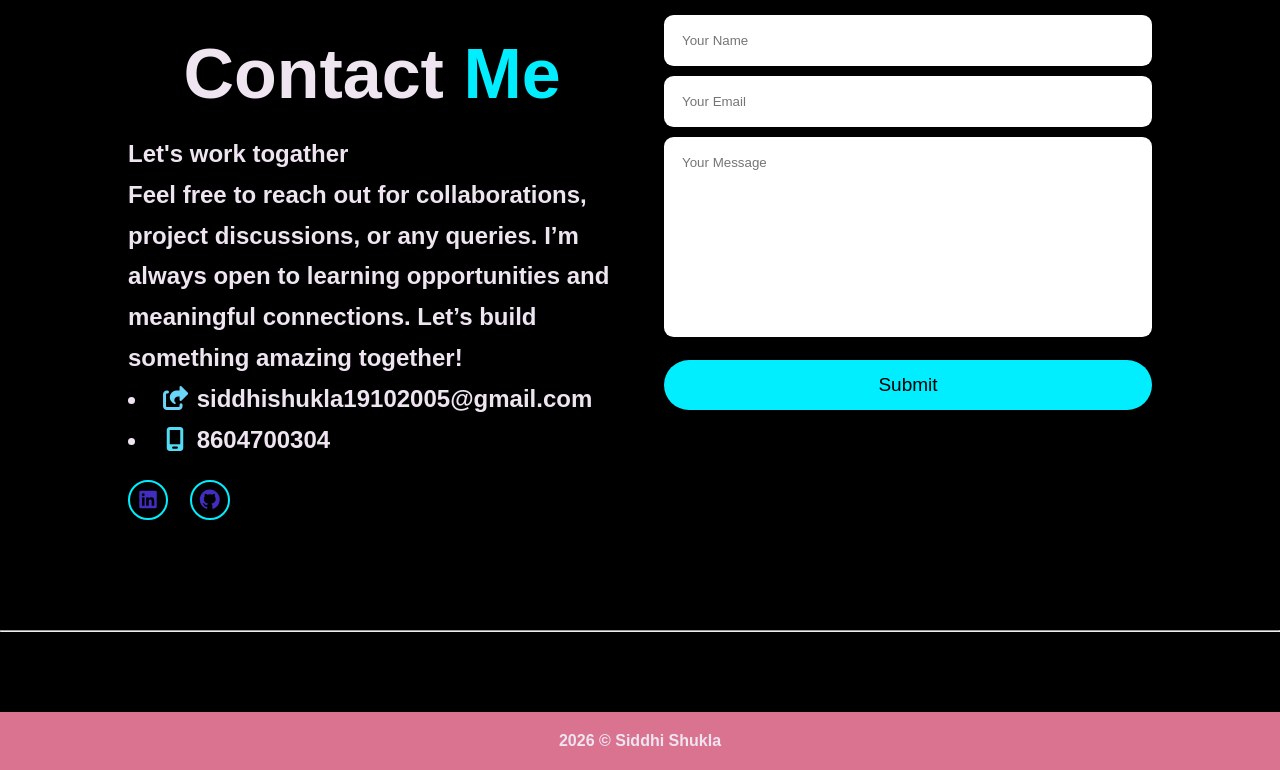
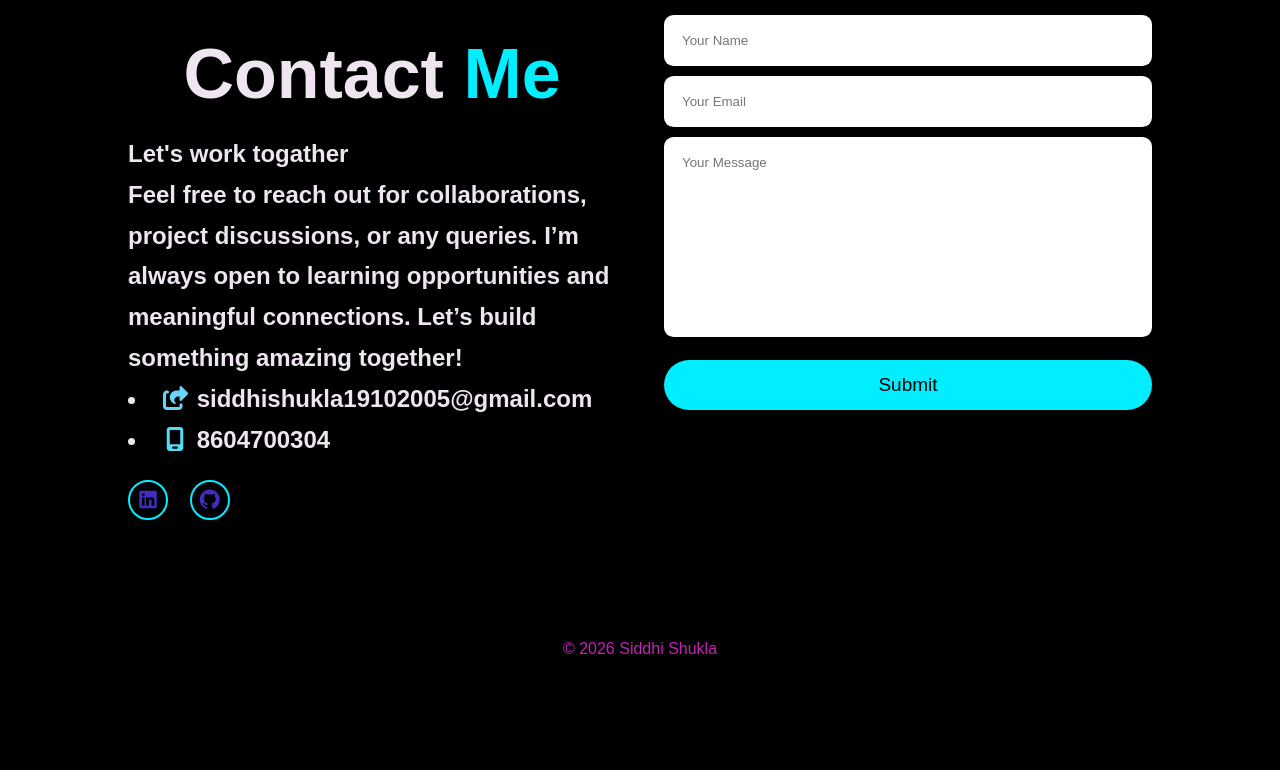
Before and after one commit to Siddhi-shukla19/Portfolio, a website: page index.html in a window 1280 px wide. Shown: the part 3017-3787 px from the top of the page. After the commit the page ends 3685 px from the top, so only its background shows below. Drawn offline with nearby package versions, Linux system fonts and the light colour scheme.

Commit message:
some updates

```diff
--- a/index.html
+++ b/index.html
@@ -240,12 +240,13 @@
             </form>
         </div>
     </section>
-    <hr>
-    <div class="last">
-        <p> 2026 &#169; Siddhi Shukla</p>
-    </div>
+
+    <footer style="text-align:center; padding:10px; color: rgb(197, 32, 183);">
+        © 2026 Siddhi Shukla
+   </footer>
+
+
     <script src="main.js"></script>
-
 
     <script src="https://cdn.jsdelivr.net/npm/emailjs-com@3/dist/email.min.js"></script>
 
--- a/styles.css
+++ b/styles.css
@@ -9,6 +9,8 @@
 body{
     background-color:#000;
     color: #eee5f1;
+    margin: 0;
+    padding: 0;
 }
 
 /* ================= HEADER ================= */
@@ -594,17 +596,6 @@ button{
     0 0 100px cyan, 0 0 200px cyan
 }
 
-/* ================= FOOTER ================= */
-
-.last{
-    width: 100%;
-    text-align: center;
-    background-color: #da7390;
-    font-weight: 700;
-    margin-top: 5rem;
-    padding: 20px;
-}
-
 /* ================= RESPONSIVE ================= */
 
 @media (max-width: 992px){
@@ -612,6 +603,11 @@ button{
     .home{
         flex-direction: column;
         text-align: center;
+        justify-content: center;
+        padding-left: 130px;
+    }
+    #new{
+        padding-left: 20px;
     }
 
     .about{
@@ -623,9 +619,13 @@ button{
         flex-direction: column;
         gap: 60px;
         align-items: center;
+        padding-left :20px;
     }
-
+    .main-text{
+        padding-left: 90px;
+    }
     .contact{
+        padding-left: 70px;
         grid-template-columns: 1fr;
     }
 }
```
